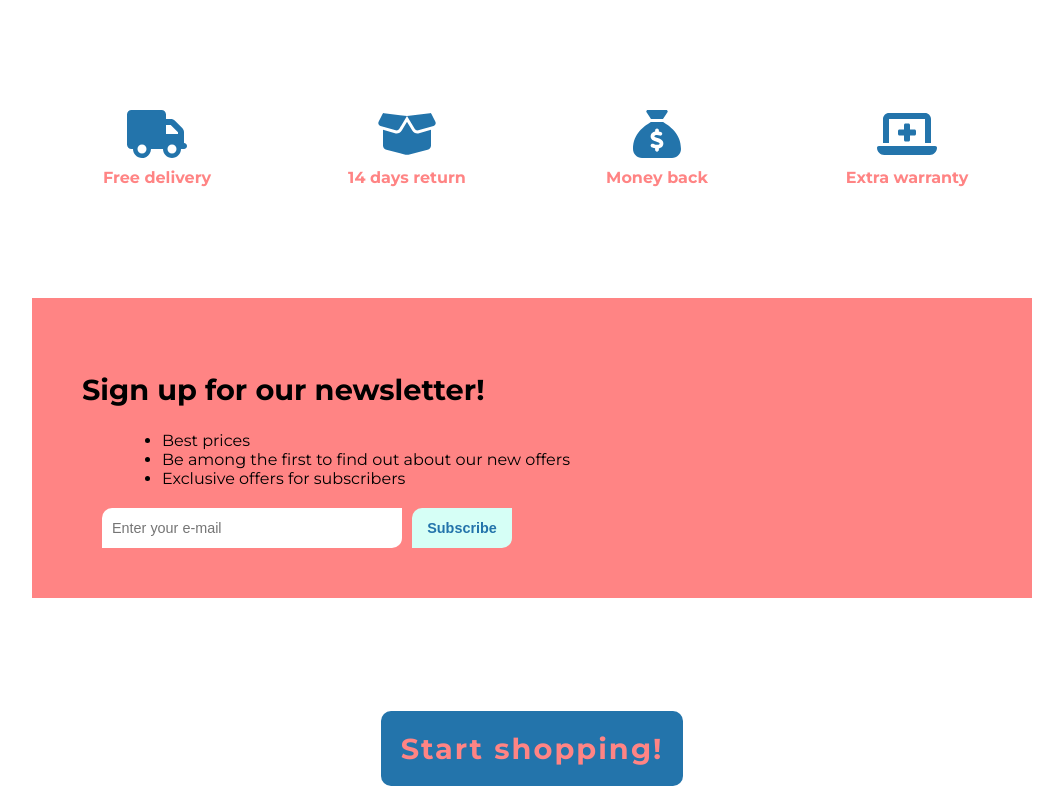
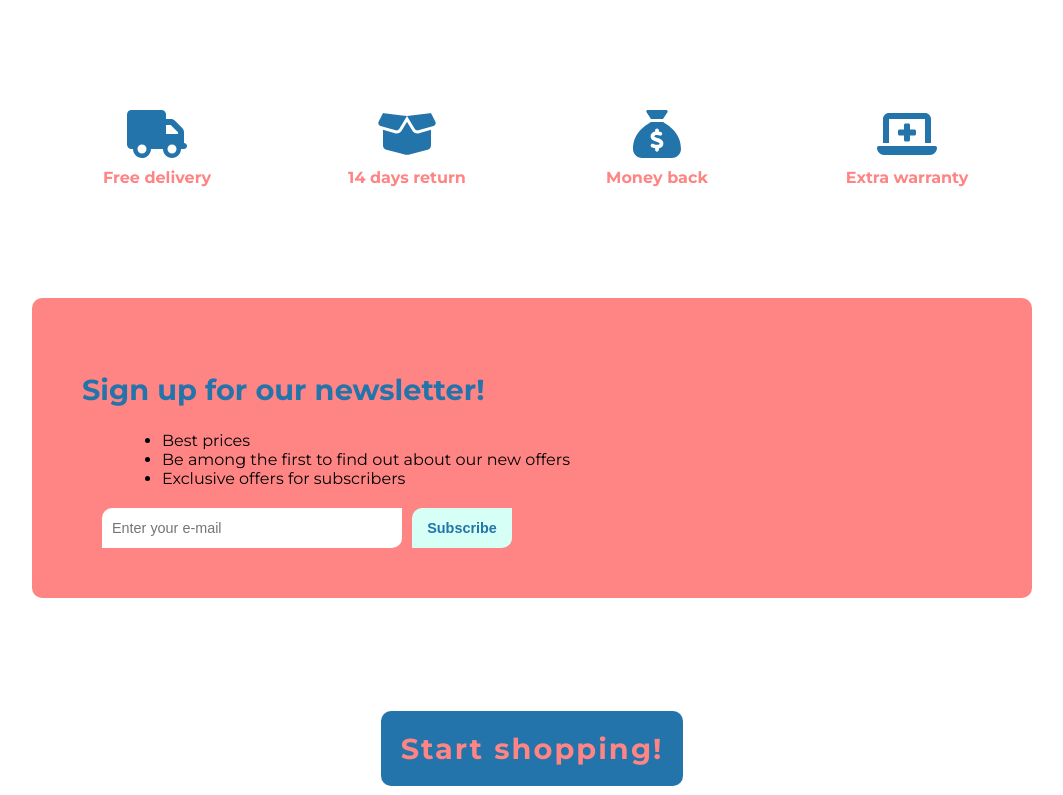
Before and after one commit to savawebdev/shopping-cart, a React (Create React App) app: page / in a window 1280 px wide. Shown: the part 476-1271 px from the top of the page, without its empty margins (108-1171 px from the left). Built offline with nearby package versions, Linux system fonts and the light colour scheme; a web font is replaced by a local one.

Commit message:
Changed NewsletterCTA h2 color

```diff
--- a/src/components/Home/NewsletterCTA/NewsletterCTA.module.css
+++ b/src/components/Home/NewsletterCTA/NewsletterCTA.module.css
@@ -1,5 +1,6 @@
 .newsletter-cta {
   background-color: var(--clr-coral);
+  border-radius: 10px;
   height: 300px;
   margin-inline: auto;
   max-width: 1000px;
@@ -7,6 +8,7 @@
 }
 
 .newsletter-cta > h2 {
+  color: var(--clr-blue);
   font-size: 1.8rem;
   font-weight: bold;
 }
```
